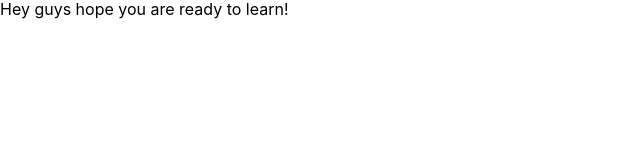
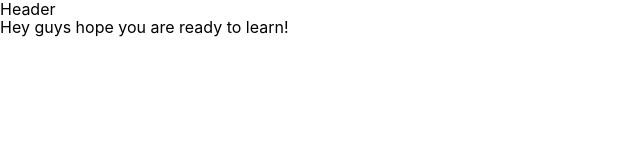
Before and after one commit to jp-knj/study_Gastby, a Gatsby site in the folder 02_Gastby-website/: page / in a window 1280 px wide. Shown: the whole page, without its empty margins (0-640 px from the left). Built offline with nearby package versions, Linux system fonts and the light colour scheme; Gatsby itself is replaced by a stand-in of ours.

Commit message:
:art: Add Header
t

```diff
--- /dev/null
+++ b/02_Gastby-website/src/components/header.js
@@ -0,0 +1,7 @@
+import React from 'react'
+
+const Header = () => {
+  return <div>Header</div>;
+}
+
+export default Header;
--- a/02_Gastby-website/src/components/layout.js
+++ b/02_Gastby-website/src/components/layout.js
@@ -2,10 +2,12 @@ import React, { useState } from "react"
 import PropTypes from "prop-types"
 import { useStaticQuery, graphql } from "gatsby"
 
-// styled components
+// Styled components
 import { createGlobalStyle, ThemeProvider } from "styled-components"
 import { normalize } from "styled-normalize"
 
+// Components
+import Header from './header'
 
 const GlobalStyle = createGlobalStyle`
   ${ normalize }
@@ -50,7 +52,8 @@ const Layout = ({ children }) => {
   return (
     <>
       <ThemeProvider theme={lightTheme}>
-      <GlobalStyle />
+        <GlobalStyle />
+        <Header />
         < main > {children}</main >
       </ThemeProvider>
     </>
```
